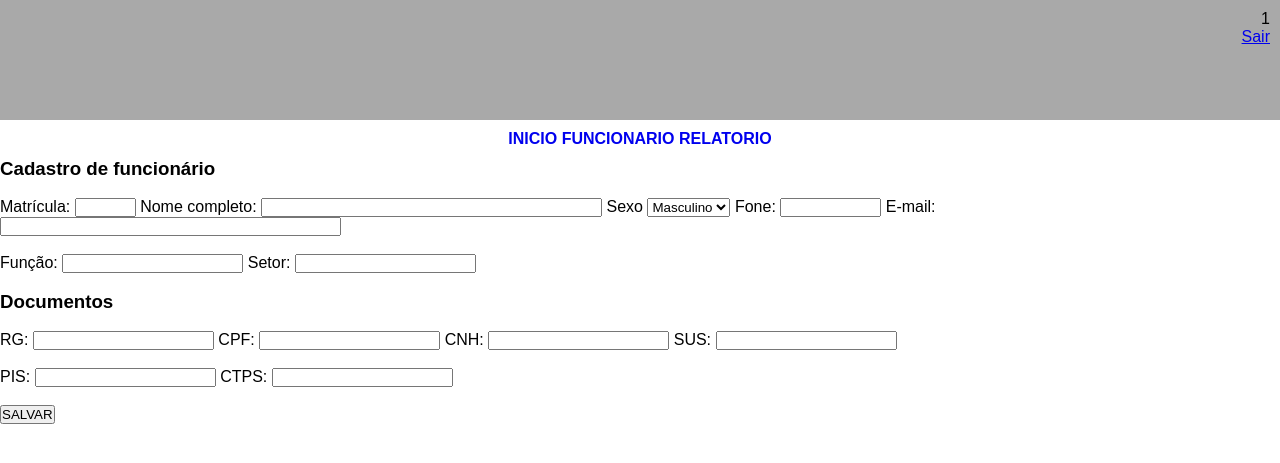
After one commit to Rosehildson/Projeto01, a PHP site: page /funcionario.php in a window 1280 px wide. The commit adds this page. Shown: the top 463 px of the page. Run offline with PHP 8.4, Linux system fonts and the light colour scheme; the visitor is signed in with stand-in values (Sample User, id 1).

Commit message:
depois da pausa
fiquei um tempo parado

```diff
--- /dev/null
+++ b/funcionario.php
@@ -0,0 +1,86 @@
+<?php
+	session_start();
+    if((!isset($_SESSION['email']) == true) and (!isset($_SESSION['senha']) == true))
+    {
+        unset($_SESSION['email']);
+        unset($_SESSION['senha']);
+        header('location: login.php');
+    }
+?>
+<!DOCTYPE html>
+<html lang="pt-br">
+<head>
+	<meta charset="utf-8" />
+	<title>SISTEMA - CHAMDADO</title>
+	<link href="estilo.css" type="text/css" rel="stylesheet" />
+</head>
+<body>
+	<header>
+		<div class="TopoPagina">
+            <?php
+                $logado = $_SESSION['email'];
+                print_r($logado);
+            ?>
+            <br>
+            <a href="sair.php">Sair</a>
+		</div>
+	</header>
+	<nav class="navegacao">
+        <div class="BarraNavegacao">
+            <a href="painel.php">INICIO</a>
+            <a href="funcionario.php">FUNCIONARIO</a>
+            <a href="relatorio.php">RELATORIO</a>
+        </div>
+	</nav><!--<nav class="navegacao">-->
+	<div id="pagina-funcionario">
+		<form class="formulario-funcionario" action="php/conexao.php" method="post" target="_self">
+			<div class="funcionario-cadastro">
+				<h3>Cadastro de funcionário</h3><br/>
+				<!--<label for="id">Id:</label>
+ 				<input type="text" id="id" name="id" value="id" disabled>-->
+				<label for="mmatricula">Matrícula: </label>
+			 	<input type="text" id="mmatricula" name="mmatricula" value="" size="5" required>
+				<label for="nnome">Nome completo: </label>
+				<input type="text" id="nnome" name="nnome" value="" size="40" required>
+				<label for="ssexo">Sexo</label>
+				<select id="ssexo" name="ssexo">
+				  	<option value="masc">Masculino</option>
+				  	<option value="femi">Feminino</option>
+				  	<option value="outr">Outros</option>
+				</select><!--<select id="sexo" name="sexo">-->
+				<label for="ffone">Fone: </label>
+				<input type="text" id="ffone" name="ffone" value="" maxlength="11" size="10">
+				<label for="eemail">E-mail:</label>
+				<input type="eemail" id="eemail" name="eemail" size="40"><br/><br/>
+				<label for="ffuncao">Função: </label>
+				<input type="text" id="ffuncao" name="ffuncao" value="" size="20">
+				<label for="ssetor">Setor: </label>
+				<input type="text" id="ssetor" name="ssetor" value="" size="20">
+				<!--<label for="aadmissao">Admissão:</label>
+				<input type="date" id="aadmissao" name="aadmissao">
+				<label for="ddesligamento">Desligamento:</label>
+				<input type="date" id="ddesligamento" name="ddesligamento"><br/><br/>-->
+			</div><!--<div class="funcionario-cadastro">-->
+                <br>
+			<div class="funcionario-documento">
+				<h3>Documentos</h3><br/>
+				<label for="rrg">RG: </label>
+			 	<input type="text" id="rrg" name="rrg" value="">
+				<label for="ccpf">CPF: </label>
+			 	<input type="text" id="ccpf" name="ccfp" value="">
+			 	<label for="ccnh">CNH: </label>
+			 	<input type="text" id="ccnh" name="ccnh" value="">
+				<label for="ssus">SUS: </label>
+				<input type="text" id="ssus" name="ssus" value=""><br/><br/>
+				<label for="ppis">PIS: </label>
+				<input type="text" id="ppis" name="ppis" value="" maxlength="11" required>
+				<label for="cctps">CTPS: </label>
+				<input type="text" id="cctps" name="cctps" value=""><br/><br/>
+			</div><!--<div class="funcionario-documento">-->
+			<div class="funcionario-botoes">
+				<input type="submit" name="salvar" value="SALVAR">
+			</div><!--<div class="funcionario-botoes">-->
+		</form>
+	</div><!--<div id="meio">-->
+</body>
+</html>
--- a/login.php
+++ b/login.php
@@ -59,7 +59,7 @@
 		<br>
 		<a href="cadastro.php">Cadastre-se</a>
 		&nbsp; | &nbsp;
-		<a href="esquecisenha">Esqueci minha senha</a>
+		<a href="esquecisenha.php">Esqueci minha senha</a>
 	</div>
 </body>
 </html>
--- a/painel.php
+++ b/painel.php
@@ -28,8 +28,8 @@
 	<nav class="navegacao">
         <div class="BarraNavegacao">
             <a href="painel.php">INICIO</a>
-            <a href="chamado.php">CHAMADO</a>
-            <a href="relatorio.php">RELATORIO</a>
+            <a href="funcionario.php">FUNCIONARIO</a>
+            <a href="pagteste.php">TESTE</a>
         </div>
 	</nav><!--<nav class="navegacao">-->
 </body>
```
Also changed, not shown: chamado.php (deleted, +0 -36 lines), pagteste.php (added, +51 -0 lines), esquecisenha.php (added).
